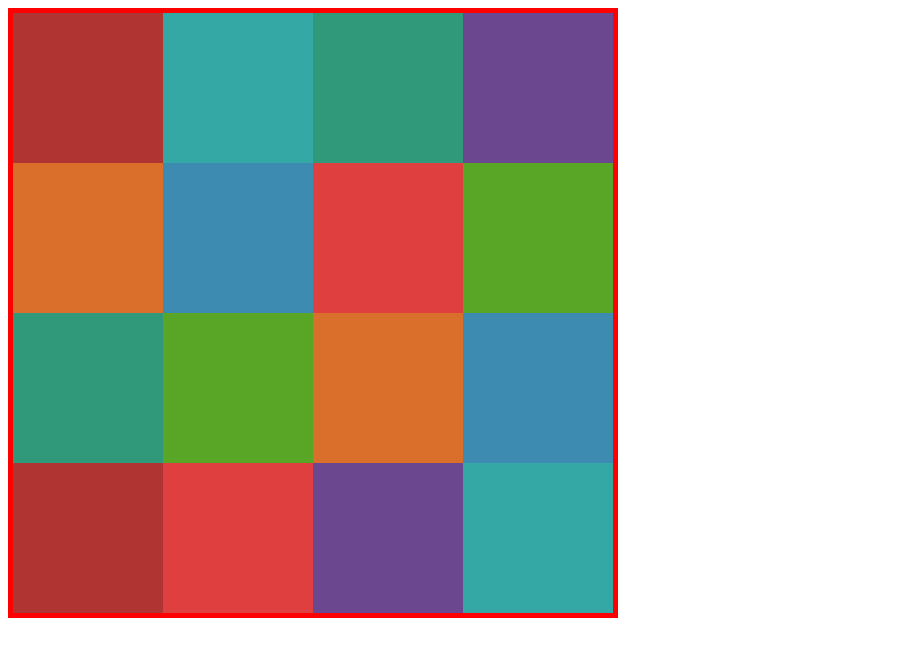
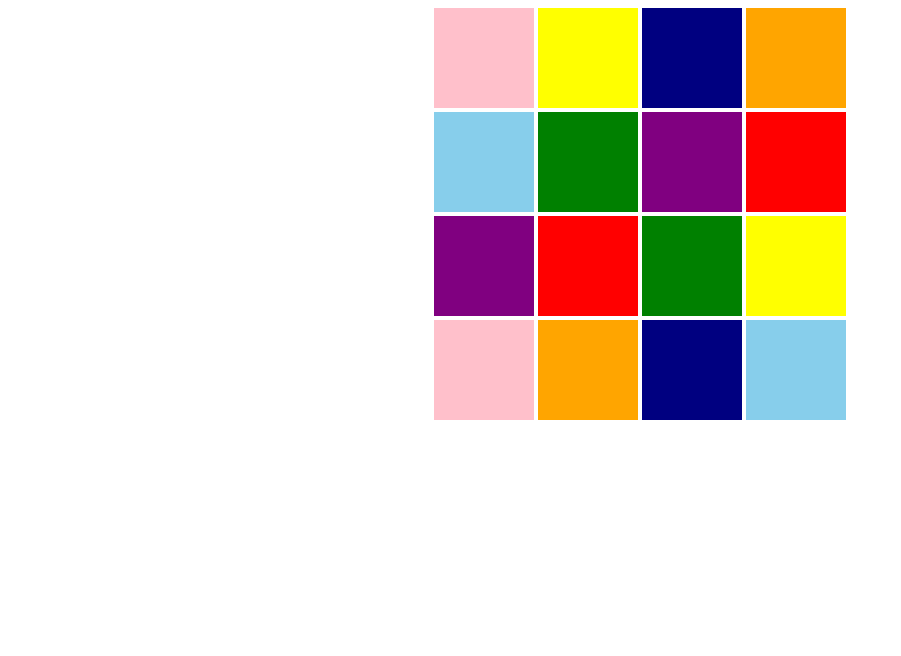
Before and after one commit to Jiaxi-Wu-Dev/cardgame, a plain HTML site: page index.html in a window 1280 px wide. Shown: the whole page, without its empty margins (0-901 px from the left). Drawn offline with nearby package versions, Linux system fonts and the light colour scheme.

Commit message:
changed layout, divs inside row divs and gave it hover border functionality

```diff
--- a/app.js
+++ b/app.js
@@ -7,5 +7,7 @@ class Squares {
 }
 
 $( ".grid-1" ).click(function() {
-    alert( "Handler for .click() called." );
+    // if clicked on color matches another squares clicked on color matches make them dissappear
+    // make a selector function that takes in two arquements
+    document.getElementById()
   });
--- a/index.html
+++ b/index.html
@@ -12,24 +12,48 @@
         <link rel="stylesheet" href="style.css">
     </head>
     <body>
-        <section class="grid-1">
-            <div class="item-1"></div>
-            <div class="item-2"></div>
-            <div class="item-3"></div>
-            <div class="item-4"></div>
-            <div class="item-5"></div>
-            <div class="item-6"></div>
-            <div class="item-7"></div>
-            <div class="item-8"></div>
-            <div class="item-9"></div>
-            <div class="item-10"></div>
-            <div class="item-11"></div>
-            <div class="item-12"></div>
-            <div class="item-13"></div>
-            <div class="item-14"></div>
-            <div class="item-15"></div>
-            <div class="item-16"></div>
-        </section>
+        <!-- <section class="grid-1">
+            <div class="item-1" class="tiles"></div>
+            <div class="item-2" class="tiles"></div>
+            <div class="item-3" class="tiles"></div>
+            <div class="item-4" class="tiles"></div>
+            <div class="item-5" class="tiles"></div>
+            <div class="item-6" class="tiles"></div>
+            <div class="item-7" class="tiles"></div>
+            <div class="item-8" class="tiles"></div>
+            <div class="item-9" class="tiles"></div>
+            <div class="item-10" class="tiles"></div>
+            <div class="item-11" class="tiles"></div>
+            <div class="item-12" class="tiles"></div>
+            <div class="item-13" class="tiles"></div>
+            <div class="item-14" class="tiles"></div>
+            <div class="item-15" class="tiles"></div>
+            <div class="item-16" class="tiles"></div>
+        </section> -->
+        <div class="row">
+            <div class="tiles pink hidden"></div>
+            <div class="tiles yellow hidden"></div>
+            <div class="tiles navy hidden"></div>
+            <div class="tiles orange hidden"></div>
+        </div>
+        <div class="row">
+            <div class="tiles skyblue hidden"></div>
+            <div class="tiles green hidden"></div>
+            <div class="tiles purple hidden"></div>
+            <div class="tiles red hidden"></div>
+        </div>
+        <div class="row">
+            <div class="tiles purple hidden"></div>
+            <div class="tiles red hidden"></div>
+            <div class="tiles green hidden"></div>
+            <div class="tiles yellow hidden"></div>
+        </div>
+        <div class="row">
+            <div class="tiles pink hidden"></div>
+            <div class="tiles orange hidden"></div>
+            <div class="tiles navy hidden"></div>
+            <div class="tiles skyblue hidden"></div>
+        </div>
         <script src="https://code.jquery.com/jquery-3.3.1.min.js"></script>
         <script src="app.js" async defer></script>
     </body>
--- a/pseudocode.js
+++ b/pseudocode.js
@@ -22,3 +22,6 @@ console.log(squareOne)
 /* Use the WASD for player one and arrow keys for player two. For player one use the tab key to select the squares. For player two use the space key to select squares. In order to complete the game, the players need to empty the board of tiles by matching two of the same images.
 In a one player scenario theres a counter to see how fast you can clear the board
 In a two player scenario, theres two boards and whoever clears theres the fastest wins.   */
+
+
+https://www.youtube.com/watch?v=bbb9dZotsOc
--- a/style.css
+++ b/style.css
@@ -1,82 +1,48 @@
-.grid-1 {
-    display: grid;
-    border: 5px solid red;
-    width: 600px;
-    height: 600px;
-}
-/* 1. used webdesign.com for grid template */
-.grid-1 {
-    display:grid;
-    grid-template-columns: 150px 150px 150px 150px;
-    grid-template-rows: 150px 150px 150px 150px;
+ .row {
+     text-align: center;
  }
 
-.grid-1 div {
-    color: white;
-    font-size: 20px;
-    padding: 20px;
+ .tiles {
+     display: inline-block;
+     width: 100px;
+     height: 100px;
+     background-color: #eee;
+     cursor: pointer;
  }
 
-.item-1 {
-    background: #b03532;
+ .tiles:hover {
+     box-shadow: inset 0px 0px 0px 1px black;
+     box-sizing: border-box
  }
 
-.item-2 {
-    background: #33a8a5;
+ .red {
+     background-color: red;
  }
 
-.item-3 {
-    background: #30997a;
+ .orange {
+     background-color: orange;
  }
 
-.item-4 {
-    background: #6a478f;
+ .green {
+     background-color: green;
  }
 
-.item-5 {
-    background: #da6f2b;
+ .purple {
+     background-color: purple;
  }
 
-.item-6 {
-    background: #3d8bb1;
+ .skyblue {
+     background-color: skyblue;
  }
 
-.item-7 {
-    background: #e03f3f;
+ .yellow {
+     background-color: yellow
  }
 
-.item-8 {
-    background: #59a627;
+ .navy {
+     background-color: navy;
  }
 
-.item-9 {
-    background: #30997a;
+ .pink {
+     background-color: pink;
  }
-
-.item-10 {
-    background: #59a627;
-}
-
-.item-11 {
-    background: #da6f2b;
-}
-
-.item-12 {
-    background: #3d8bb1;
-}
-
-.item-13 {
-    background: #b03532;
-}
-
-.item-14 {
-    background: #e03f3f;
-}
-
-.item-15 {
-    background: #6a478f;
-}
-
-.item-16 {
-    background: #33a8a5;
-}
```
Lines whose indentation alone changed are shown as unchanged.
